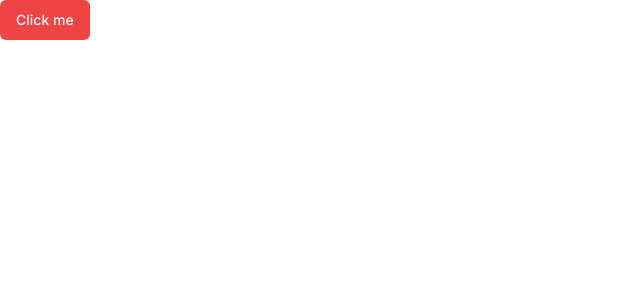
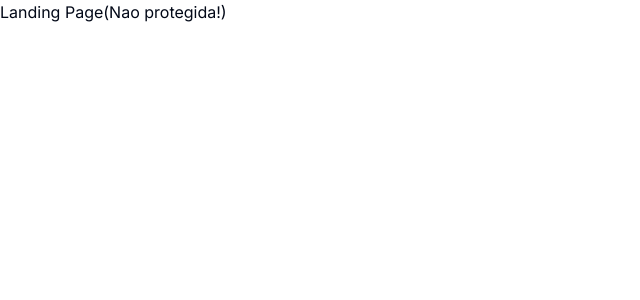
Before and after one commit to PedroLMaia/AIHorizon, a Next.js app: page / in a window 1280 px wide. Shown: the top 300 px of the page, without its empty margins (0-640 px from the left). Built offline with nearby package versions, Linux system fonts and the light colour scheme.

Commit message:
add dashboard and landing pages model

```diff
--- /dev/null
+++ b/app/(dashboard)/(routes)/dashboard/page.tsx
@@ -0,0 +1,9 @@
+import { Button } from "@/components/ui/button";
+
+const DashboardPage = () =>{
+  return (
+   <Button variant="destructive" size="lg">Click me</Button>
+  )
+}
+
+export default DashboardPage;
--- /dev/null
+++ b/app/(landing)/page.tsx
@@ -0,0 +1,9 @@
+const LandingPage = () =>{
+  return (
+    <div>
+        Landing Page(Nao protegida!)
+    </div>
+  )
+}
+
+export default LandingPage;
--- a/app/globals.css
+++ b/app/globals.css
@@ -1,6 +1,12 @@
 @tailwind base;
 @tailwind components;
 @tailwind utilities;
+
+html,
+body,
+:root {
+  height: 100%;
+}
 
 @layer base {
   :root {
--- a/app/layout.tsx
+++ b/app/layout.tsx
@@ -5,8 +5,8 @@ import { Inter } from 'next/font/google'
 const inter = Inter({ subsets: ['latin'] })
 
 export const metadata: Metadata = {
-  title: 'Create Next App',
-  description: 'Generated by create next app',
+  title: 'AIHorizon',
+  description: 'Plataforma de IA baseada em SaaS, API - openIA, Front-End - Next.js 13, React, Tailwind, Prisma e Stripe.',
 }
 
 export default function RootLayout({
--- a/app/page.tsx
+++ /dev/null
@@ -1,7 +0,0 @@
-import { Button } from "@/components/ui/button";
-
-export default function Home() {
-  return (
-   <Button variant={"destructive"} >Click me</Button>
-  )
-}
```
